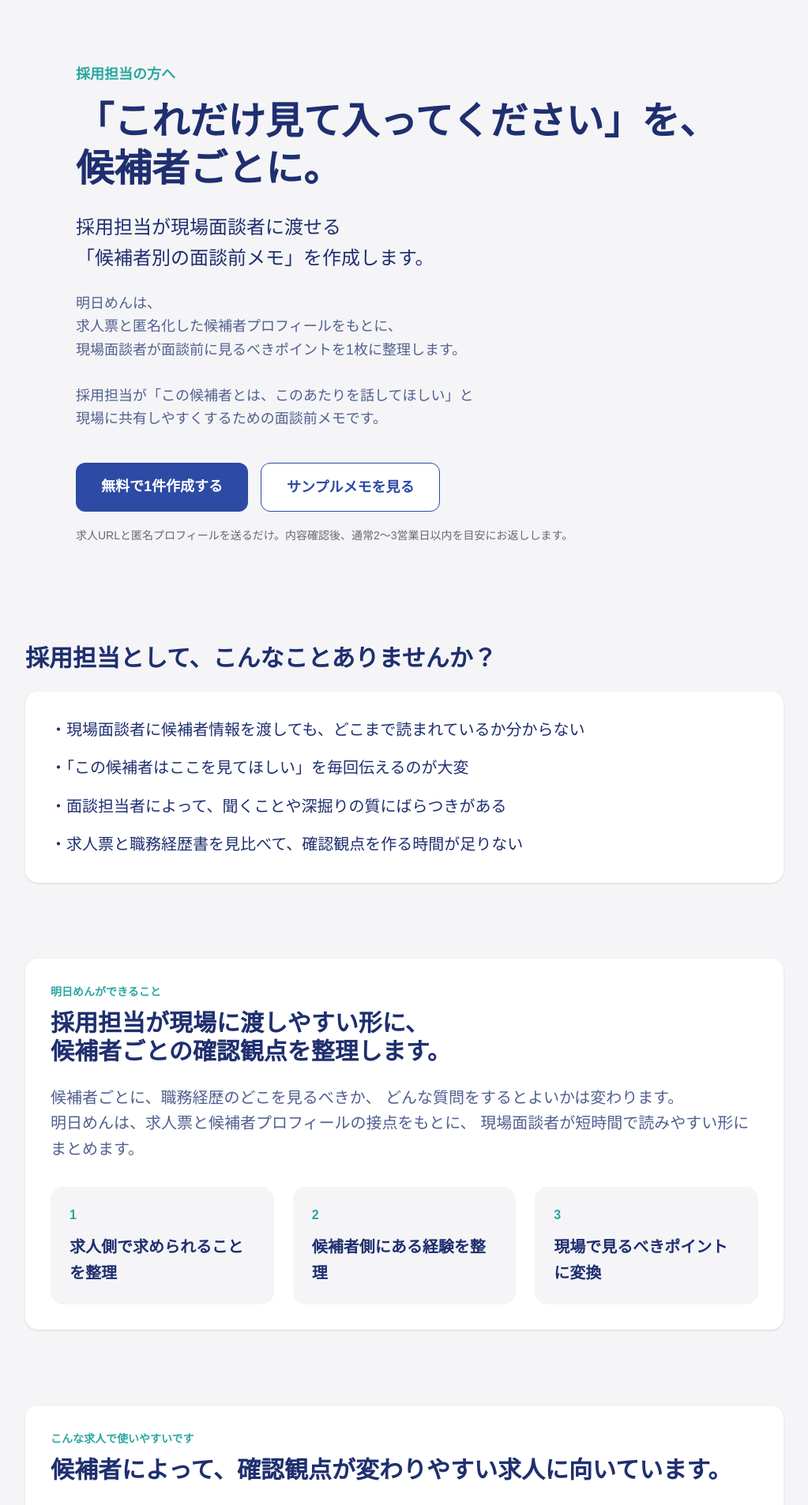
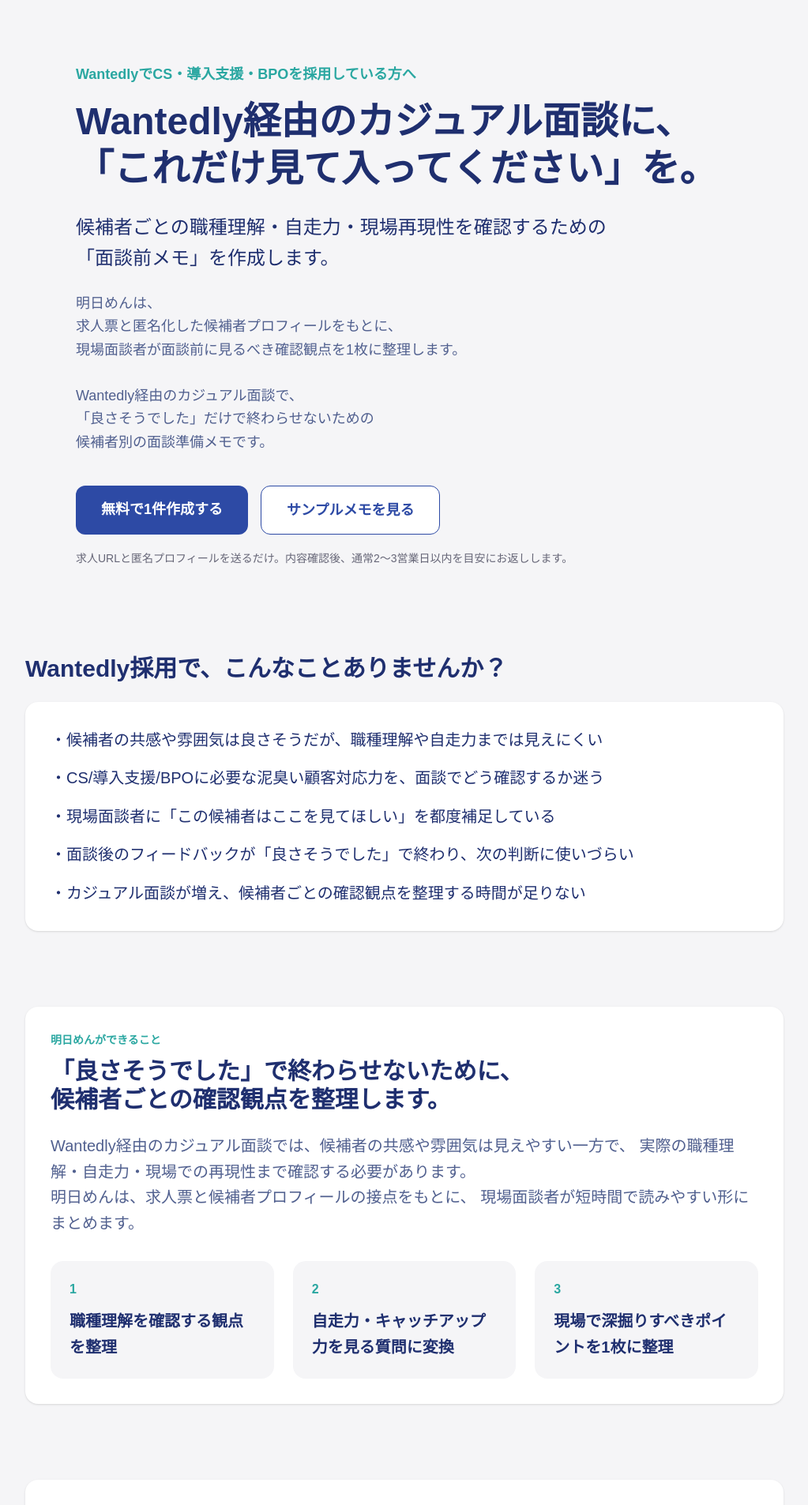
Before and after one commit to yshyk216/asumen-lp-v2, a Next.js app: page / in a window 1280 px wide. Shown: the top 1906 px of the page at 79% size, without its empty margins (128-1151 px from the left). Built offline with nearby package versions, Linux system fonts and the light colour scheme.

Commit message:
Update page.tsx

```diff
--- a/app/page.tsx
+++ b/app/page.tsx
@@ -19,23 +19,23 @@
       "未経験商材のキャッチアップ",
     ],
     point:
-      "新規営業で培った顧客折衝力を、導入後のオンボーディングや活用支援に転用できるか。",
+      "営業での顧客折衝力を、導入後のオンボーディングや継続的な活用支援に転用できるか。",
     topics: [
-      "顧客折衝経験の転用",
-      "導入後の伴走経験",
-      "未経験領域のキャッチアップ",
+      "CS業務への職種理解",
+      "導入後の顧客伴走経験",
+      "未経験領域のキャッチアップ方法",
     ],
     questions: [
       "新規提案ではなく、導入後の顧客に継続的に伴走した経験はありますか？",
       "顧客要望と社内リソースが合わない時、どのように調整していましたか？",
       "初めて扱う商材や業務知識を、どのようにキャッチアップしていましたか？",
     ],
-    tags: ["顧客折衝", "導入支援", "キャッチアップ"],
+    tags: ["職種理解", "顧客折衝", "キャッチアップ"],
     reason: "法人営業経験 × SaaS導入後の顧客伴走",
     concerns: [
       "SaaS未経験でも立ち上がれる育成体制",
       "営業経験がCSでどう活きるか",
-      "顧客折衝と業務改善のバランス",
+      "導入支援の泥臭さをどこまで理解しているか",
     ],
   },
   {
@@ -145,21 +145,21 @@
   return (
     <main className="min-h-screen bg-[#f5f5f7] text-[#1f2f6f]">
       {/* Hero */}
-      <section className="max-w-4xl mx-auto px-8 py-20">
+      <section className="max-w-4xl mx-auto px-8 pt-20 pb-16">
         <p className="text-lg mb-4 text-[#2aa7a1] font-semibold">
-          採用担当の方へ
+          WantedlyでCS・導入支援・BPOを採用している方へ
         </p>
 
         <h1 className="text-5xl font-bold leading-tight mb-6">
-          「これだけ見て入ってください」を、
+          Wantedly経由のカジュアル面談に、
           <br />
-          候補者ごとに。
+          「これだけ見て入ってください」を。
         </h1>
 
         <p className="text-2xl leading-relaxed mb-6">
-          採用担当が現場面談者に渡せる
+          候補者ごとの職種理解・自走力・現場再現性を確認するための
           <br />
-          「候補者別の面談前メモ」を作成します。
+          「面談前メモ」を作成します。
         </p>
 
         <p className="text-lg leading-relaxed text-[#51608f] mb-10">
@@ -167,12 +167,14 @@
           <br />
           求人票と匿名化した候補者プロフィールをもとに、
           <br />
-          現場面談者が面談前に見るべきポイントを1枚に整理します。
+          現場面談者が面談前に見るべき確認観点を1枚に整理します。
           <br />
           <br />
-          採用担当が「この候補者とは、このあたりを話してほしい」と
+          Wantedly経由のカジュアル面談で、
           <br />
-          現場に共有しやすくするための面談前メモです。
+          「良さそうでした」だけで終わらせないための
+          <br />
+          候補者別の面談準備メモです。
         </p>
 
         <div className="flex flex-col sm:flex-row gap-4">
@@ -201,22 +203,25 @@
       {/* Problem */}
       <section className="max-w-5xl mx-auto px-8 py-12">
         <h2 className="text-3xl font-bold mb-6">
-          採用担当として、こんなことありませんか？
+          Wantedly採用で、こんなことありませんか？
         </h2>
 
         <div className="bg-white rounded-2xl p-8 shadow-sm">
           <ul className="space-y-4 text-xl leading-relaxed">
             <li>
-              ・現場面談者に候補者情報を渡しても、どこまで読まれているか分からない
+              ・候補者の共感や雰囲気は良さそうだが、職種理解や自走力までは見えにくい
             </li>
             <li>
-              ・「この候補者はここを見てほしい」を毎回伝えるのが大変
+              ・CS/導入支援/BPOに必要な泥臭い顧客対応力を、面談でどう確認するか迷う
             </li>
             <li>
-              ・面談担当者によって、聞くことや深掘りの質にばらつきがある
+              ・現場面談者に「この候補者はここを見てほしい」を都度補足している
             </li>
             <li>
-              ・求人票と職務経歴書を見比べて、確認観点を作る時間が足りない
+              ・面談後のフィードバックが「良さそうでした」で終わり、次の判断に使いづらい
+            </li>
+            <li>
+              ・カジュアル面談が増え、候補者ごとの確認観点を整理する時間が足りない
             </li>
           </ul>
         </div>
@@ -230,14 +235,14 @@
           </p>
 
           <h2 className="text-3xl font-bold mb-6">
-            採用担当が現場に渡しやすい形に、
+            「良さそうでした」で終わらせないために、
             <br />
             候補者ごとの確認観点を整理します。
           </h2>
 
           <p className="text-xl leading-relaxed text-[#51608f] mb-8">
-            候補者ごとに、職務経歴のどこを見るべきか、
-            どんな質問をするとよいかは変わります。
+            Wantedly経由のカジュアル面談では、候補者の共感や雰囲気は見えやすい一方で、
+            実際の職種理解・自走力・現場での再現性まで確認する必要があります。
             <br />
             明日めんは、求人票と候補者プロフィールの接点をもとに、
             現場面談者が短時間で読みやすい形にまとめます。
@@ -247,21 +252,21 @@
             <div className="rounded-2xl bg-[#f5f5f7] p-6">
               <p className="text-[#2aa7a1] font-bold mb-3">1</p>
               <p className="text-xl font-bold leading-relaxed">
-                求人側で求められることを整理
+                職種理解を確認する観点を整理
               </p>
             </div>
 
             <div className="rounded-2xl bg-[#f5f5f7] p-6">
               <p className="text-[#2aa7a1] font-bold mb-3">2</p>
               <p className="text-xl font-bold leading-relaxed">
-                候補者側にある経験を整理
+                自走力・キャッチアップ力を見る質問に変換
               </p>
             </div>
 
             <div className="rounded-2xl bg-[#f5f5f7] p-6">
               <p className="text-[#2aa7a1] font-bold mb-3">3</p>
               <p className="text-xl font-bold leading-relaxed">
-                現場で見るべきポイントに変換
+                現場で深掘りすべきポイントを1枚に整理
               </p>
             </div>
           </div>
@@ -276,12 +281,13 @@
           </p>
 
           <h2 className="text-3xl font-bold mb-6">
-            候補者によって、確認観点が変わりやすい求人に向いています。
+            候補者によって、見るべき観点が変わりやすい求人に向いています。
           </h2>
 
           <p className="text-xl leading-relaxed text-[#51608f] mb-8">
             明日めんは、経験の読み替えや現場での深掘り観点が変わりやすい求人で特に使いやすいです。
             <br />
+            とくに、Wantedly経由のカジュアル面談で、
             採用担当が現場面談者に「この候補者はここを見てほしい」と共有する場面を想定しています。
           </p>
 
@@ -319,7 +325,7 @@
 
         <p className="text-lg leading-relaxed text-[#51608f] mt-6">
           作成したメモはGoogle Docs形式で共有します。
-           <br />
+          <br />
           採用担当の方が必要に応じて文言を調整してから、現場面談者へ共有できます。
         </p>
       </section>
@@ -333,8 +339,9 @@
         <div className="bg-white rounded-2xl p-8 shadow-sm">
           <ul className="space-y-4 text-xl leading-relaxed">
             <li>・求人と候補者経験が重なる実務場面</li>
-            <li>・現場面談者が見ておきたいポイント</li>
-            <li>・そのまま使える質問・話すきっかけ</li>
+            <li>・職種理解を確認したいポイント</li>
+            <li>・自走力・キャッチアップ力を確認する質問</li>
+            <li>・現場での再現性を見たい経験</li>
             <li>・質問の根拠となる求人と経歴の接点</li>
             <li>・採用担当から現場に共有したい一言メモ</li>
             <li>・候補者が気にしそうなこと</li>
@@ -356,7 +363,7 @@
 
         <p className="text-lg leading-relaxed text-[#51608f] mb-8">
           以下は、架空の求人・候補者情報をもとにしたサンプルです。
-           <br />
+          <br />
           求人票と職務経歴書を見比べて、
           「どこを深掘りするとよさそうか」を現場面談者に渡しやすい形にまとめます。
           <br />
@@ -468,7 +475,7 @@
 
           <p className="text-lg leading-relaxed text-[#51608f] mb-6">
             求人URLと匿名化した候補者プロフィールを送っていただければ、
-             <br />
+            <br />
             現場面談者に渡せる候補者別メモを1件無料で作成します。
           </p>
 
@@ -486,12 +493,12 @@
       {/* Difference */}
       <section className="max-w-5xl mx-auto px-8 py-12">
         <h2 className="text-3xl font-bold mb-6">
-          その候補者だから聞きたい質問にします
+          一般論ではなく、現場で確認すべき場面に変換します
         </h2>
 
         <p className="text-lg leading-relaxed text-[#51608f] mb-8">
-          一般的な質問ではなく、求人側で求められることと候補者側の経験が重なる場面から、
-           <br />
+          「コミュニケーション力はありますか？」のような一般的な質問ではなく、
+          求人側で求められることと候補者側の経験が重なる場面から、
           面談で確認しやすい質問にします。
         </p>
 
@@ -565,6 +572,7 @@
             <ul className="space-y-4 text-lg leading-relaxed">
               <li>・求人票と候補者経験の接点を整理する</li>
               <li>・面談で確認したい実務場面を見つける</li>
+              <li>・職種理解・自走力・現場再現性を見る観点を整理する</li>
               <li>・現場面談者に渡せる候補者別メモを作る</li>
               <li>・候補者が気にしそうなことも整理する</li>
             </ul>
@@ -578,6 +586,7 @@
             <ul className="space-y-4 text-lg leading-relaxed">
               <li>・採用可否を判定しない</li>
               <li>・候補者をスコアリングしない</li>
+              <li>・ミスマッチ防止を保証しない</li>
               <li>・個人情報の入力を前提にしない</li>
               <li>・面談担当者の判断を代替しない</li>
             </ul>
@@ -586,7 +595,7 @@
       </section>
 
       {/* Privacy */}
-      <section className="max-w-5xl mx-auto px-8 py-12">
+      <section className="max-w-5xl mx-auto px-8 pt-12 pb-6">
         <div className="bg-white rounded-2xl p-8 shadow-sm">
           <h2 className="text-3xl font-bold mb-6">
             個人を特定できる情報は不要です
@@ -604,7 +613,7 @@
       </section>
 
       {/* CTA */}
-　　　　<section id="contact" className="max-w-5xl mx-auto px-8 pt-8 pb-16 text-center">
+      <section id="contact" className="max-w-5xl mx-auto px-8 pt-8 pb-16 text-center">
         <h2 className="text-3xl font-bold mb-6">
           まずは、御社の求人で1件作成します
         </h2>
@@ -618,8 +627,6 @@
           内容確認後、通常2〜3営業日以内を目安に、Google Docs形式で共有します。
           <br />
           必要に応じて、文言調整やPDF化も可能です。
-          <br />
-          <br />
         </p>
 
         <div className="flex flex-col sm:flex-row justify-center gap-4">
```
